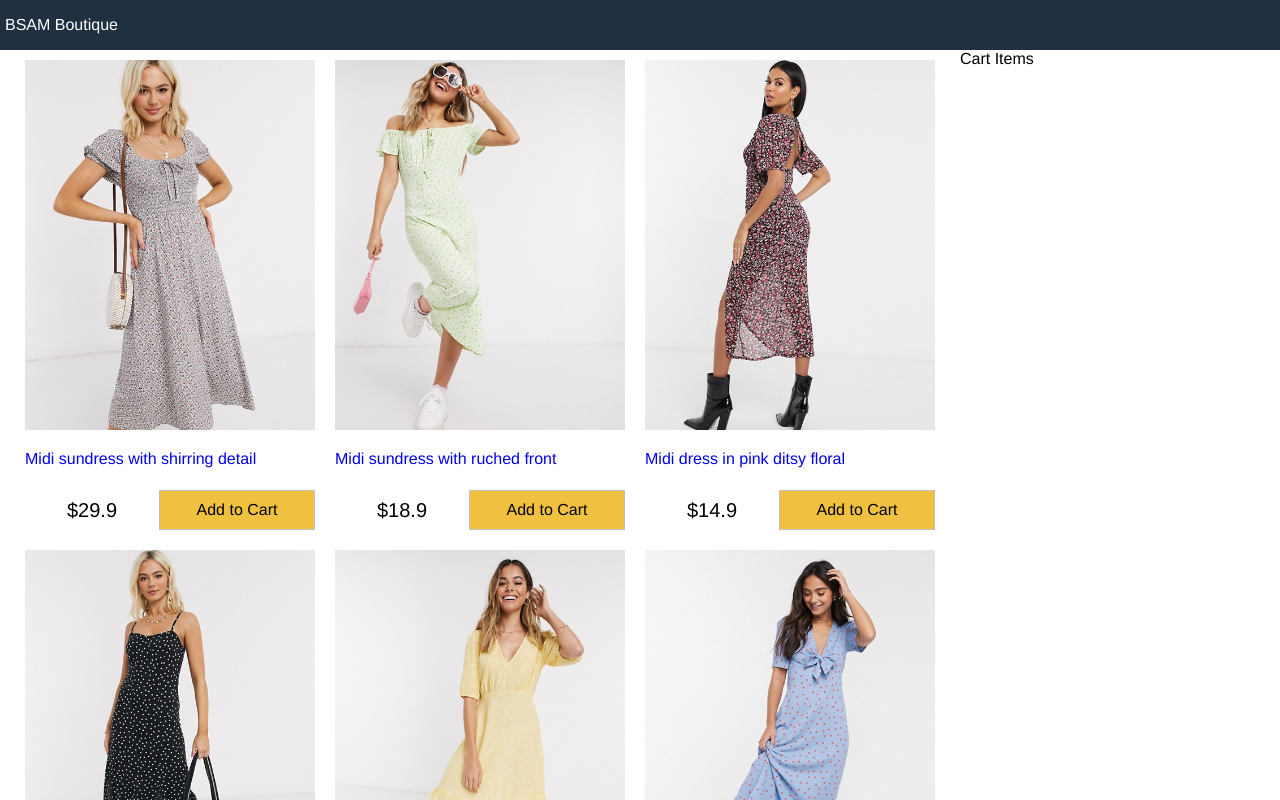
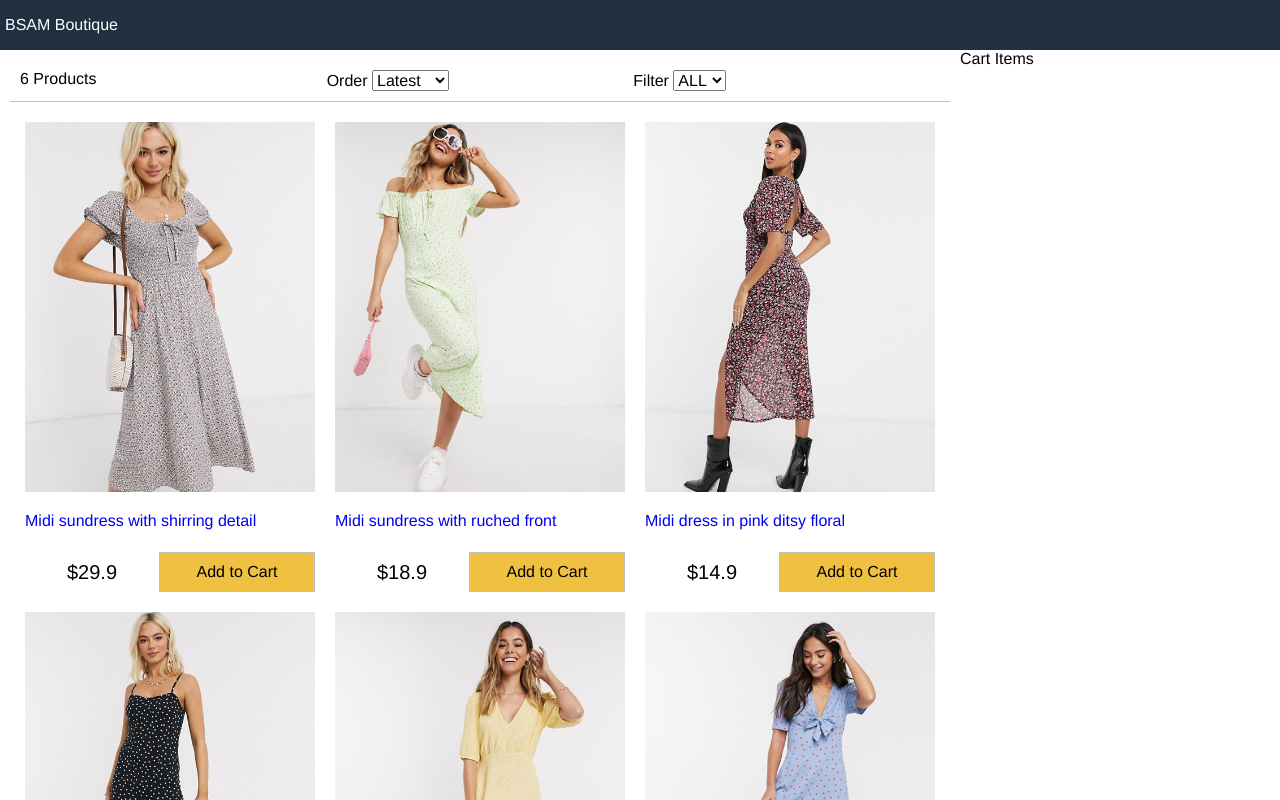
Before and after one commit to Rahim89/shopping-cart, a React (Create React App) app: page / in a window 1280 px wide. Shown: the top 800 px of the page. Built offline with nearby package versions, Linux system fonts and the light colour scheme.

Commit message:
create filter component

```diff
--- a/src/App.js
+++ b/src/App.js
@@ -1,4 +1,5 @@
 import React from 'react';
+import Filter from './components/Filter';
 import Products from './components/Products';
 import data from './data.json'
 
@@ -13,6 +14,34 @@
       sort: "",
     };
   }
+
+  filterProducts = (event) => {
+    if(event.target.value === "") {
+      this.setState({
+        size: event.target.value,
+        products: data.products
+      })
+    } else {
+      this.setState({
+        size: event.target.value,
+        products: data.products.filter(product => product.availableSizes.indexOf(event.target.value) >=0)
+      })
+    }
+  }
+
+  sortProducts = (event) => {
+    const sort = event.target.value;
+    this.setState((state) => ({
+      sort: sort,
+      products: this.state.products.slice().sort((a,b) => (
+        sort === "lowest" ?
+        ((a.price > b.price) ? 1 : -1) :
+        sort === "highest" ?
+        ((a.price < b.price) ? 1 : -1) :
+        a._id < b._id ? 1 : -1
+      ))
+    }))
+  }
   render () {
     return (
       <div className="grid-container">
@@ -22,6 +51,13 @@
       <main>
         <div className="content">
           <div className="main">
+            <Filter
+              count={this.state.products.length}
+              size={ this.state.size }
+              sort= { this.state.sort }
+              filterProducts= {this.filterProducts }
+              sortProducts= { this.sortProducts }
+            ></Filter>
             <Products products={this.state.products}></Products>
           </div>
           <div className="sidebar">
--- /dev/null
+++ b/src/components/Filter.js
@@ -0,0 +1,32 @@
+import React, { Component } from 'react'
+
+export default class Filter extends Component {
+    render() {
+        return (
+            <div className="filter">
+                <div className="filter-results"> { this.props.count } Products </div>
+                <div className="filter-sort">
+                    Order {" "}
+                    <select value={this.props.sort} onChange={this.props.sortProducts}>
+                        <option>Latest</option>
+                        <option value="lowest">Lowest</option>
+                        <option value="highest">Highest</option>
+                    </select>
+                </div>
+                <div className="filter-size">
+                    Filter {" "}
+                    <select value={this.props.size} onChange={this.props.filterProducts}>
+                        <option value="">ALL</option>
+                        <option value="XS">XS</option>
+                        <option value="S">S</option>
+                        <option value="M">M</option>
+                        <option value="L">L</option>
+                        <option value="XL">XL</option>
+                        <option value="XXL">XXL</option>
+
+                    </select>
+                </div>
+            </div>
+        )
+    }
+}
--- a/src/index.css
+++ b/src/index.css
@@ -116,3 +116,15 @@
 .button:hover{
   border: 0.1rem #808080 solid;
 }
+
+/* Filter */
+.filter {
+  display: flex;
+  justify-content: space-between;
+  padding: 1rem;
+  margin: 1rem;
+  border-bottom: .1rem #c0c0c0 solid;
+}
+.filter div {
+  flex: 1rem;
+}
```
Also changed, not shown: 1 other file (tests, documents, lock files or other folders).
